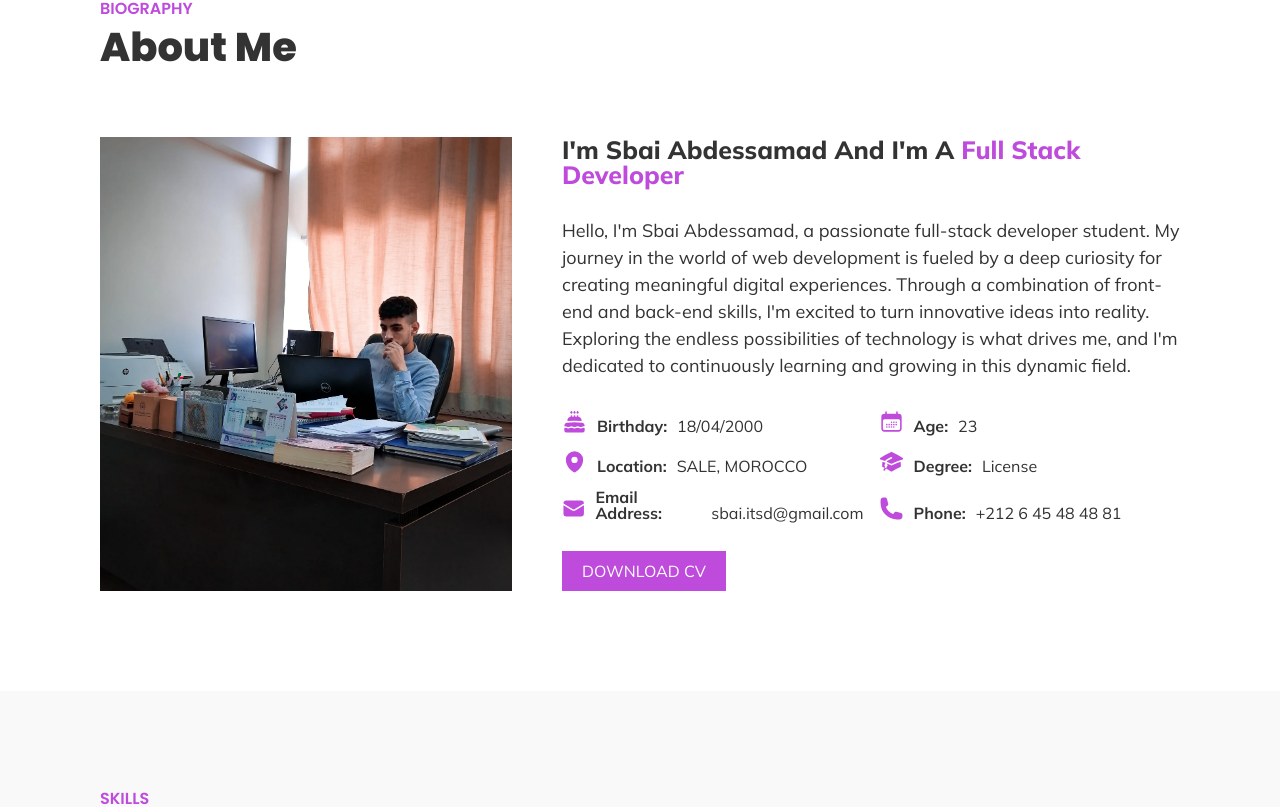
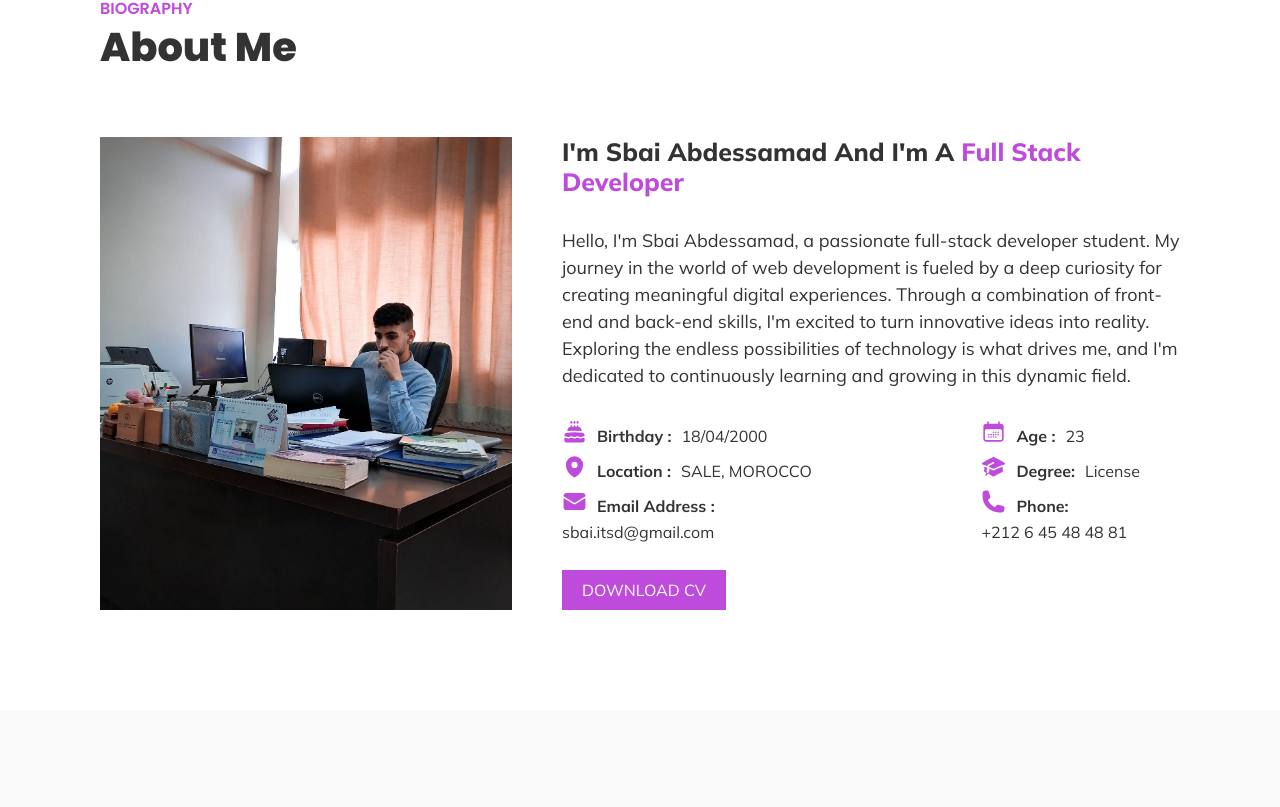
Before and after one commit to Abdusbai/portfolio-v2, a React (Create React App) app: page / in a window 1280 px wide. Shown: the part 899-1706 px from the top of the page. Built offline with nearby package versions, Linux system fonts and the light colour scheme.

Commit message:
some modifications

```diff
--- a/src/components/about/Infos.js
+++ b/src/components/about/Infos.js
@@ -4,7 +4,9 @@ function Infos({ t }) {
 
   return (
     <div className="infos">
-      <span>
+      <div className="infos-left">
+        <span className="child">
+          <div className="one-info">
             <svg
               xmlns="http://www.w3.org/2000/svg"
               viewBox="0 0 24 24"
@@ -13,10 +15,53 @@ function Infos({ t }) {
             >
               <path d="M15 1.784l-.796.796a1.125 1.125 0 101.591 0L15 1.784zM12 1.784l-.796.796a1.125 1.125 0 101.591 0L12 1.784zM9 1.784l-.796.796a1.125 1.125 0 101.591 0L9 1.784zM9.75 7.547c.498-.02.998-.035 1.5-.042V6.75a.75.75 0 011.5 0v.755c.502.007 1.002.021 1.5.042V6.75a.75.75 0 011.5 0v.88l.307.022c1.55.117 2.693 1.427 2.693 2.946v1.018a62.182 62.182 0 00-13.5 0v-1.018c0-1.519 1.143-2.829 2.693-2.946l.307-.022v-.88a.75.75 0 011.5 0v.797zM12 12.75c-2.472 0-4.9.184-7.274.54-1.454.217-2.476 1.482-2.476 2.916v.384a4.104 4.104 0 012.585.364 2.605 2.605 0 002.33 0 4.104 4.104 0 013.67 0 2.605 2.605 0 002.33 0 4.104 4.104 0 013.67 0 2.605 2.605 0 002.33 0 4.104 4.104 0 012.585-.364v-.384c0-1.434-1.022-2.7-2.476-2.917A49.138 49.138 0 0012 12.75zM21.75 18.131a2.604 2.604 0 00-1.915.165 4.104 4.104 0 01-3.67 0 2.604 2.604 0 00-2.33 0 4.104 4.104 0 01-3.67 0 2.604 2.604 0 00-2.33 0 4.104 4.104 0 01-3.67 0 2.604 2.604 0 00-1.915-.165v2.494c0 1.036.84 1.875 1.875 1.875h15.75c1.035 0 1.875-.84 1.875-1.875v-2.494z" />
             </svg>
-        <strong>{t("Birthday")}: </strong>
-        18/04/2000
+            <strong>{t("Birthday")} : </strong>
+          </div>
+
+          <span>18/04/2000</span>
         </span>
+
+        <span className="child">
+          <div className="one-info">
+            <svg
+              xmlns="http://www.w3.org/2000/svg"
+              viewBox="0 0 24 24"
+              fill="currentColor"
+              className="icon"
+            >
+              <path
+                fillRule="evenodd"
+                d="M11.54 22.351l.07.04.028.016a.76.76 0 00.723 0l.028-.015.071-.041a16.975 16.975 0 001.144-.742 19.58 19.58 0 002.683-2.282c1.944-1.99 3.963-4.98 3.963-8.827a8.25 8.25 0 00-16.5 0c0 3.846 2.02 6.837 3.963 8.827a19.58 19.58 0 002.682 2.282 16.975 16.975 0 001.145.742zM12 13.5a3 3 0 100-6 3 3 0 000 6z"
+                clipRule="evenodd"
+              />
+            </svg>
+            <strong>{t("Location")} : </strong>
+          </div>
+          <span>SALE, MOROCCO</span>
+        </span>
+
+        <span className="child">
+          <div className="one-info">
+            <svg
+              xmlns="http://www.w3.org/2000/svg"
+              viewBox="0 0 24 24"
+              fill="currentColor"
+              className="icon"
+            >
+              <path d="M1.5 8.67v8.58a3 3 0 003 3h15a3 3 0 003-3V8.67l-8.928 5.493a3 3 0 01-3.144 0L1.5 8.67z" />
+              <path d="M22.5 6.908V6.75a3 3 0 00-3-3h-15a3 3 0 00-3 3v.158l9.714 5.978a1.5 1.5 0 001.572 0L22.5 6.908z" />
+            </svg>
+            <strong>{t("Mail")} : </strong>{" "}
+          </div>
           <span>
+            <a href="mailto:sbai.itsd@gmail.com">sbai.itsd@gmail.com</a>
+          </span>
+        </span>
+      </div>
+
+      <div className="infos-right">
+        <span className="child">
+          <div className="one-info">
             <svg
               xmlns="http://www.w3.org/2000/svg"
               viewBox="0 0 24 24"
@@ -30,24 +75,13 @@ function Infos({ t }) {
                 clipRule="evenodd"
               />
             </svg>
-        <strong>{t("Age")}: </strong> <span>{age}</span>
+            <strong>{t("Age")} : </strong>
+          </div>
+          <span>{age}</span>
         </span>
-      <span>
-        <svg
-          xmlns="http://www.w3.org/2000/svg"
-          viewBox="0 0 24 24"
-          fill="currentColor"
-          className="icon"
-        >
-          <path
-            fillRule="evenodd"
-            d="M11.54 22.351l.07.04.028.016a.76.76 0 00.723 0l.028-.015.071-.041a16.975 16.975 0 001.144-.742 19.58 19.58 0 002.683-2.282c1.944-1.99 3.963-4.98 3.963-8.827a8.25 8.25 0 00-16.5 0c0 3.846 2.02 6.837 3.963 8.827a19.58 19.58 0 002.682 2.282 16.975 16.975 0 001.145.742zM12 13.5a3 3 0 100-6 3 3 0 000 6z"
-            clipRule="evenodd"
-          />
-        </svg>
-        <strong>{t("Location")}: </strong> SALE, MOROCCO
-      </span>
-      <span>
+
+        <span className="child">
+          <div className="one-info">
             <svg
               xmlns="http://www.w3.org/2000/svg"
               viewBox="0 0 24 24"
@@ -58,22 +92,13 @@ function Infos({ t }) {
               <path d="M13.06 15.473a48.45 48.45 0 017.666-3.282c.134 1.414.22 2.843.255 4.285a.75.75 0 01-.46.71 47.878 47.878 0 00-8.105 4.342.75.75 0 01-.832 0 47.877 47.877 0 00-8.104-4.342.75.75 0 01-.461-.71c.035-1.442.121-2.87.255-4.286A48.4 48.4 0 016 13.18v1.27a1.5 1.5 0 00-.14 2.508c-.09.38-.222.753-.397 1.11.452.213.901.434 1.346.661a6.729 6.729 0 00.551-1.608 1.5 1.5 0 00.14-2.67v-.645a48.549 48.549 0 013.44 1.668 2.25 2.25 0 002.12 0z" />
               <path d="M4.462 19.462c.42-.419.753-.89 1-1.394.453.213.902.434 1.347.661a6.743 6.743 0 01-1.286 1.794.75.75 0 11-1.06-1.06z" />
             </svg>
-        <strong>{t("Degree")}: </strong> License
+            <strong>{t("Degree")}: </strong>
+          </div>
+          <span>License</span>
         </span>
-      <span>
-        <svg
-          xmlns="http://www.w3.org/2000/svg"
-          viewBox="0 0 24 24"
-          fill="currentColor"
-          className="icon"
-        >
-          <path d="M1.5 8.67v8.58a3 3 0 003 3h15a3 3 0 003-3V8.67l-8.928 5.493a3 3 0 01-3.144 0L1.5 8.67z" />
-          <path d="M22.5 6.908V6.75a3 3 0 00-3-3h-15a3 3 0 00-3 3v.158l9.714 5.978a1.5 1.5 0 001.572 0L22.5 6.908z" />
-        </svg>
-        <strong>{t("Mail")}: </strong>{" "}
-        <a href="mailto:sbai.itsd@gmail.com">sbai.itsd@gmail.com</a>
-      </span>
-      <span>
+
+        <span className="child">
+          <div className="one-info">
             <svg
               xmlns="http://www.w3.org/2000/svg"
               viewBox="0 0 24 24"
@@ -86,8 +111,11 @@ function Infos({ t }) {
                 clipRule="evenodd"
               />
             </svg>
-        <strong>{t("Phone")}: </strong> +212 6 45 48 48 81
+            <strong>{t("Phone")}: </strong>
+          </div>
+          <span>+212 6 45 48 48 81</span>
         </span>
+      </div>
     </div>
   );
 }
--- a/src/index.css
+++ b/src/index.css
@@ -447,7 +447,7 @@ body,
   text-transform: capitalize;
   font-weight: 800;
   margin-bottom: 3rem;
-  line-height: 1;
+  line-height: 1.2;
 }
 
 .section .section-content .details p {
@@ -463,13 +463,25 @@ body,
 
 .section .section-content .details .infos {
   font-size: 1.6rem;
-  display: grid;
-  grid-template-columns: repeat(2, 1fr);
-  gap: 1.5rem;
+  display: flex;
+  align-items: center;
+  justify-content: space-between;
   margin-bottom: 3rem;
 }
 
+.infos-left, .infos-right{
+  display: flex;
+  flex-direction: column;
+  gap: 1rem;
+}
+
 .section .section-content .details .infos span {
+  display: flex;
+  align-items: flex-end;
+  gap: 1rem;
+}
+
+.one-info{
   display: flex;
   align-items: flex-end;
   gap: 1rem;
@@ -580,6 +592,10 @@ body>section.bg-color>div>div>div:nth-child(3)>h2 {
   border-top: 1px solid var(--primary-bg-color);
   height: 5px;
   background-color: #f8f8f8;
+}
+
+#skills > div > div > div.skills-01 > h2{
+  grid-template-columns: 9rem max-content 9rem
 }
 
 /*Projects*/
--- a/src/queries.css
+++ b/src/queries.css
@@ -5,15 +5,47 @@
   --white-color: #fff;
 }
 
+@media (max-width: 80em) {
+  #about > div > div > div.details > div > div.infos-left > span:nth-child(3), #about > div > div > div.details > div > div.infos-right > span:nth-child(3){
+    flex-direction: column;
+    align-items: flex-start;
+  }
+
+  .infos-right{
+    margin-right: 4rem;
+  }
+}
+
 @media (max-width: 75em) {
   html {
     font-size: 56.25%;
+  }
+
+  #about > div > div > div.details > div > div.infos-left > span:nth-child(3), #about > div > div > div.details > div > div.infos-right > span:nth-child(3){
+    flex-direction: row;
+    align-items: flex-end;
+  }
+
+  .infos-right{
+    margin-right: 0rem;
   }
 
   .section h2 {
     font-size: 3.6rem;
     margin-bottom: 6rem;
   }
+}
+
+@media (max-width: 73em) {
+.section .section-content .details .infos .child{
+  flex-direction: column !important;
+  align-items: flex-start !important;
+}
+
+.section .section-content .details .infos{
+  justify-content: safe !important;
+  gap: 6rem !important;
+}
 }
 
 @media (max-width: 65em) {
@@ -27,6 +59,8 @@
   html {
     font-size: 50%;
   }
+
+
 
   .section {
     padding: 7rem;
@@ -81,6 +115,16 @@
 }
 
 @media (max-width: 53.5em) {
+  .section .section-content .details .infos .child{
+    flex-direction: row !important;
+    align-items: flex-end !important;
+  }
+
+  .section .section-content .details .infos{
+    justify-content: space-between !important;
+    gap: 0rem !important;
+  }
+
   .section .section-content-skills .skills {
     grid-template-columns: repeat(4, 1fr);
     row-gap: 1rem;
@@ -268,6 +312,14 @@
   }
 }
 
+@media (max-width: 33.50em) {
+  .section .section-content .details .infos{
+    flex-direction: column;
+    align-items: flex-start;
+    gap: 1rem !important;
+  }
+}
+
 @media (max-width: 28.87em) {
   .section .section-content-skills .skills-02 {
     grid-template-columns: repeat(2, 1fr);
```
Lines whose indentation alone changed are shown as unchanged.
